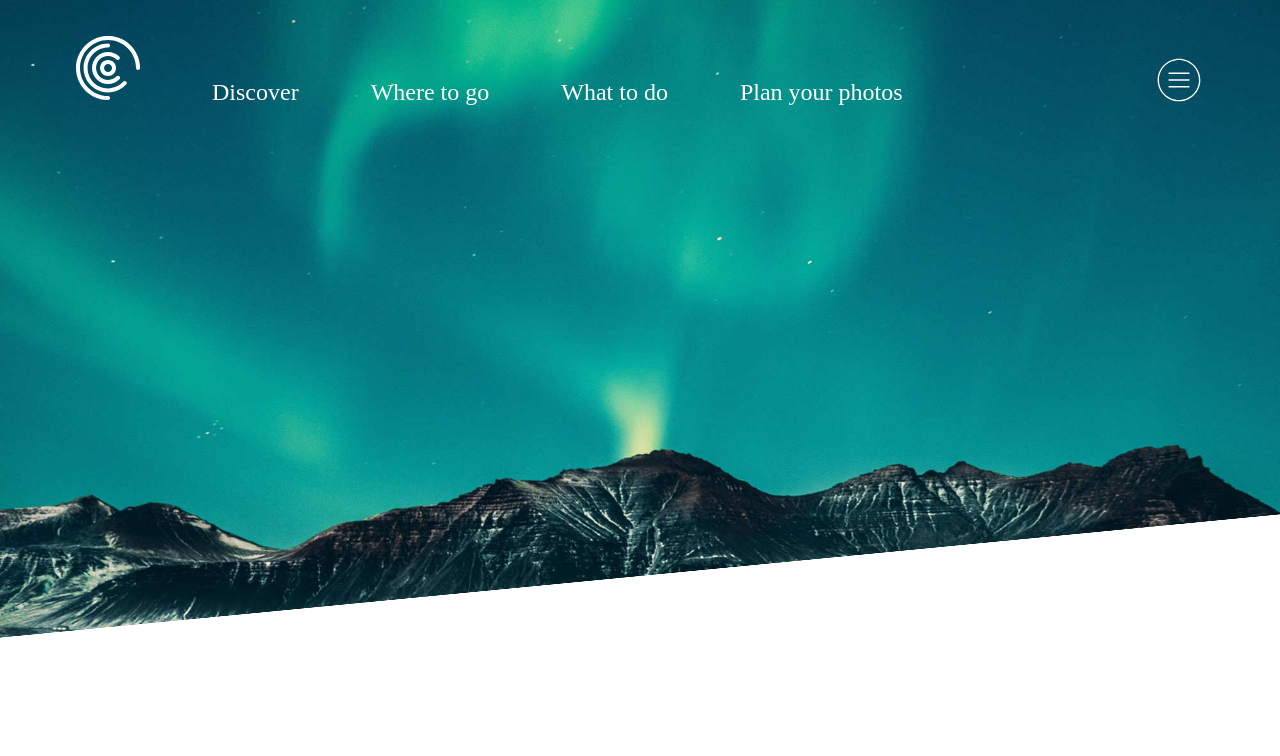
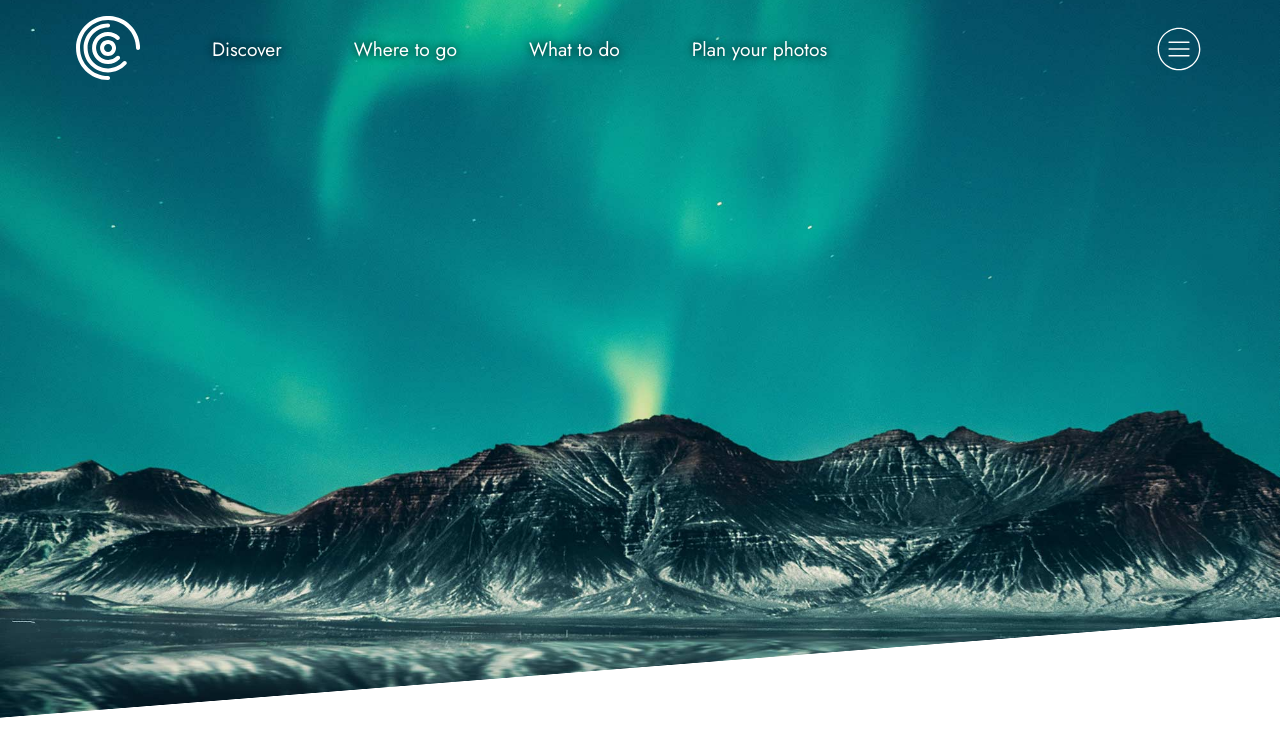
Before and after one commit to massi-brero/mixed-ui-projects, a plain HTML site: page photo-masterclass/index.html in a window 1280 px wide. Drawn offline with Linux system fonts and the light colour scheme.

Commit message:
photoclass nav

```diff
--- a/photo-masterclass/index.html
+++ b/photo-masterclass/index.html
@@ -4,7 +4,9 @@
 		<meta charset="utf-8" />
 		<meta name="viewport" content="width=device-width, initial-scale=1.0" />
 		<title>Photography Masterclass</title>
+		<link href="https://fonts.googleapis.com/css2?family=Jost:ital,wght@0,300;0,400;0,700;1,400&display=swap" rel="stylesheet">
 		<link href="./styles/main.css" type="text/css" rel="stylesheet" />
+		<link rel="preconnect" href="https://fonts.gstatic.com">
 	</head>
 	<body>
 		<header class="header">
--- a/photo-masterclass/styles/main.css
+++ b/photo-masterclass/styles/main.css
@@ -6,6 +6,8 @@
 
 html {
     font-size: 100%;
+    font-family: 'Jost', sans-serif;
+
 }
 
 .container {
@@ -14,12 +16,12 @@ html {
 }
 
 .header {
-    height: 40rem;
+    height: 45rem;
 
-    background-image: linear-gradient(-5.5deg, white 49.9%, transparent 50.1%),
+    background-image: linear-gradient(-4.5deg, white 44.9%, transparent 45.2%),
     url('../images/pexels-benjamin-suter-3617500.jpg');
     background-repeat: no-repeat;
-    background-position: center 100%, center center;
+    background-position: center 100%, center 70%;
     background-size: 100vw 10vw, cover;
 }
 
@@ -32,7 +34,7 @@ html {
     width: 100%;
     display: flex;
     justify-content: flex-start;
-    align-items: baseline;
+    align-items: center;
 }
 
 .navigation__list-item {
@@ -41,16 +43,25 @@ html {
 }
 
 
-
 .navigation__list-item-link {
     display: block;
     color: white;
     text-decoration: none;
     padding: .25rem;
-    margin: 2rem 2rem 0 2rem;
+    margin: 1rem 2rem 0 2rem;
     line-height: 1.5rem;
-    font-size: 1.5rem;
+    font-size: 1.2rem;
+    text-shadow: 0 0 .5rem black;
 }
+
+.navigation__list-item-link--logo {
+    margin-top: .75rem;
+}
+
+.navigation__list-item-link:not(.navigation__list-item-link--logo) {
+    margin-top: .5rem;
+}
+
 
 .navigation__list-item-link:hover {
     border-bottom: .1rem solid rgb(0, 226, 156);
@@ -68,8 +79,6 @@ html {
 }
 
 .navigation__list-item-link.navigation__list-item-link--menu {
-    position: relative;
-    top: 0.3rem;
     font-size: 2.5rem;
 }
 
```
